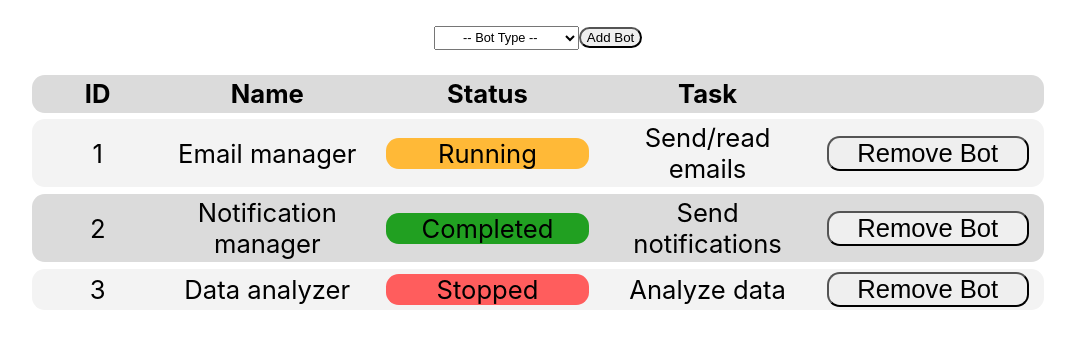
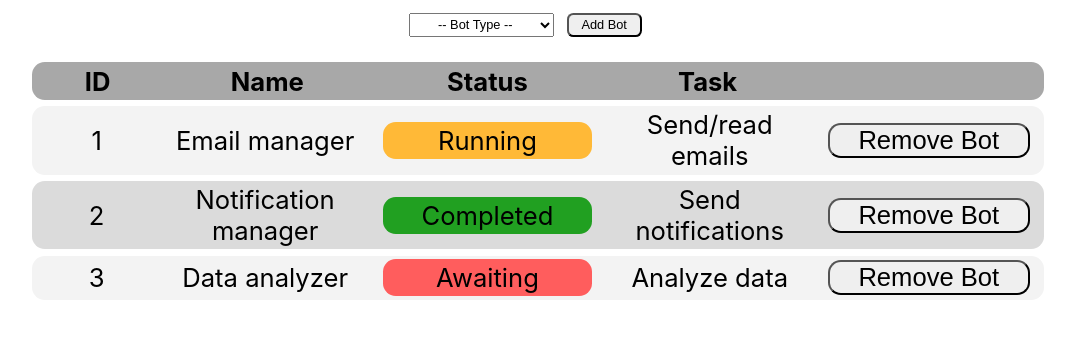
Before and after one commit to LewisSmith291/styling-and-keys, a React (Create React App) app: page / in a window 1280 px wide. Shown: the top 346 px of the page, without its empty margins (102-1177 px from the left). Built offline with nearby package versions, Linux system fonts and the light colour scheme.

Commit message:
Changed stopped to awaiting. Styled add bot form

```diff
--- a/src/App.css
+++ b/src/App.css
@@ -4,9 +4,14 @@ body {
   display: flex;
 }
 
+/* Bot form */
 #bot-form{
   width: 80vw;
-  margin: 2vw;
+  margin: 1vw;
+  gap: 1vw;
+  display: flex;
+  flex-direction: row;
+  justify-content: center;
 }
 
 #dropdown{
@@ -15,6 +20,13 @@ body {
   text-align-last: center;
 }
 
+#new-bot-button{
+  font-size: 1vw;
+  padding: 0.2vw 1vw;
+  border-radius: 0.5vw;
+}
+
+/* Bot list */
 #bot-list{
   list-style-type: none;
   padding: 0;
@@ -26,11 +38,16 @@ body {
   font-weight: bold;
 }
 
-
 ul > :nth-child(even){
   background-color: rgb(243, 243, 243);
 }
 
+ul > :first-child{
+  background-color: rgb(168, 168, 168);
+}
+
+
+/* Bot row */
 .bot{
   display: flex;
   flex-direction: row;
@@ -48,6 +65,7 @@ ul > :nth-child(even){
   margin: 0.25vw;
 }
 
+/* Bot columns */
 .bot-id{
   width: 10%;
 }
@@ -58,6 +76,7 @@ button {
 
 .bot-status{
   border-radius: 1vw;
+  padding: 0.25vw;
 }
 
 .running{
@@ -68,6 +87,6 @@ button {
   background-color: rgb(33, 160, 33);
 }
 
-.stopped{
+.awaiting{
   background-color: rgb(255, 93, 93);
 }
--- a/src/App.js
+++ b/src/App.js
@@ -25,7 +25,7 @@ function BotListForm(){
         <option value="NotificationManager">Notification Manager</option>
         <option value="DataAnalyzer">Data Analyzer</option>
       </select>
-      <button type="submit">Add Bot</button>
+      <button id="new-bot-button" type="submit">Add Bot</button>
     </form>
   )
 }
@@ -38,7 +38,7 @@ function BotListManager(){
   const [bots, setBots] = useState([
     {id: 1, name: "Email manager", status: "Running", task: "Send/read emails"},
     {id: 2, name: "Notification manager", status: "Completed", task:"Send notifications"},
-    {id: 3, name: "Data analyzer", status: "Stopped", task: "Analyze data"}
+    {id: 3, name: "Data analyzer", status: "Awaiting", task: "Analyze data"}
   ]);
 
   return (<GetBotList list={bots}/>);
@@ -51,8 +51,8 @@ function GetStatusColour(bot){
   else if (bot.status === "Completed"){
   return (<div className="bot-status completed">{bot.status}</div>)
   }
-  else if (bot.status === "Stopped"){
-  return (<div className="bot-status stopped">{bot.status}</div>)
+  else if (bot.status === "Awaiting"){
+  return (<div className="bot-status awaiting">{bot.status}</div>)
   }
 
 }
```
